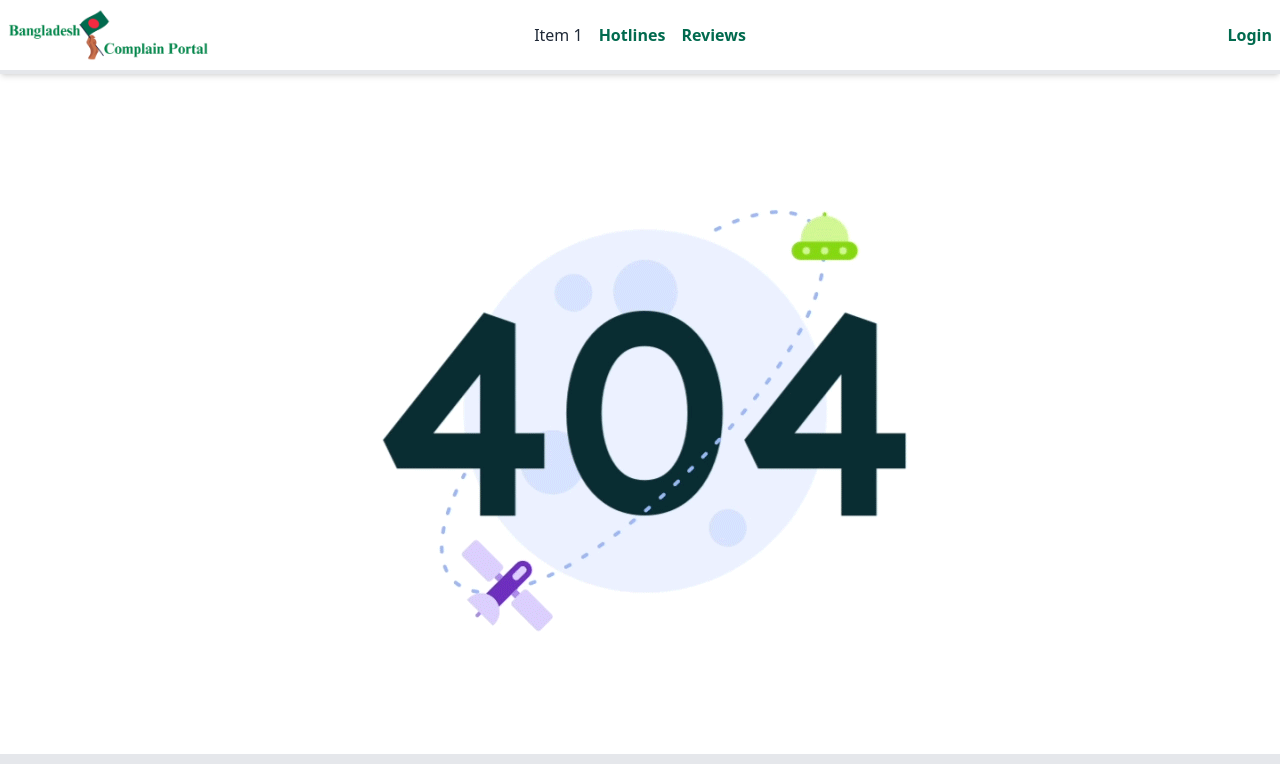
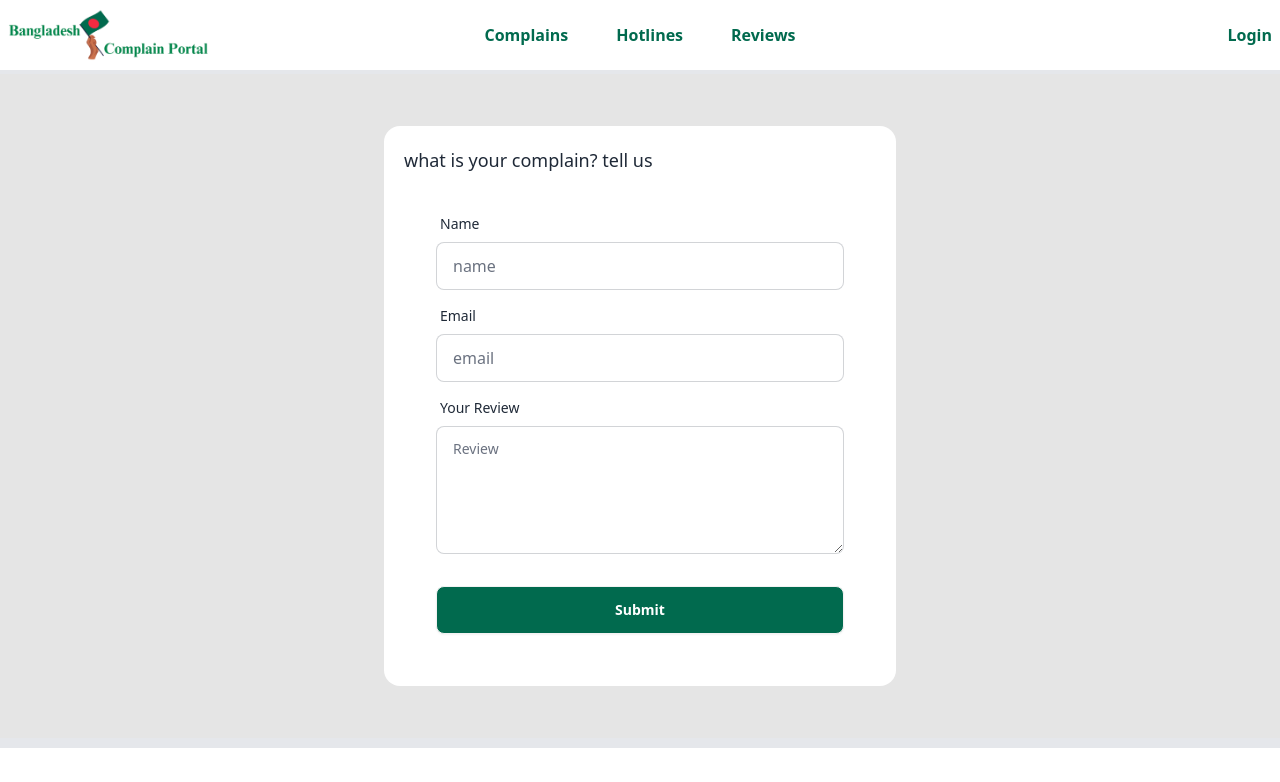
Before and after one commit to Sawom/Bangladesh_Complaint_Portal, a React (Vite) app: page /complains in a window 1280 px wide. Shown: the top 782 px of the page. Built offline with nearby package versions, Linux system fonts and the light colour scheme; no server answers.

Commit message:
complain page

```diff
--- a/src/App.jsx
+++ b/src/App.jsx
@@ -17,6 +17,8 @@ import ManageReview from "./Pages/ManageReview/ManageReview";
 import MyReviews from "./Pages/UserHomePage/MyReviews/MyReviews";
 import MyComplain from "./Pages/UserHomePage/MyComplain/MyComplain";
 import UpdateReview from "./Pages/UpdateReview/UpdateReview";
+import PostComplain from "./Pages/PostComplain/PostComplain";
+
 
 function App() {
   return (
@@ -35,6 +37,9 @@ function App() {
                   <Route path="" element={ <MyReviews></MyReviews> } ></Route>
                   <Route path="mycomplain" element={ <MyComplain></MyComplain> } ></Route>
                 </Route>
+
+                {/* post complain here */}
+                <Route path="/complains" element={ <PostComplain></PostComplain> } ></Route>
 
                 {/* update user */}
                 <Route path='/userhome/update/:id' element={ <UpdateUser></UpdateUser> }  ></Route>
--- a/src/Pages/AddReview/AddReview.jsx
+++ b/src/Pages/AddReview/AddReview.jsx
@@ -10,7 +10,6 @@ const AddReview = () => {
   const { user } = useFirebase();
   const [userInfo, setUserInfo] = useState({});
   const [loading, setLoading] = useState(true);
-  const [review, setReview] = useState({});
 
   // load single user by email
   useEffect(() => {
@@ -54,15 +53,14 @@ const AddReview = () => {
   return (
     <div
       style={{ backgroundColor: "#E5E5E5", minHeight: "70vh" }}
-      className="p-3">
+      className="p-3" >
       <br />
 
-      <div className="container mx-auto mt-4 mb-4 flex justify-center items-center">
+      <div className="container mx-auto mt-4 mb-4 flex justify-center items-center" >
         {/* update form */}
         <div
           className="card w-full max-w-lg shrink-0 p-5 "
-          style={{ backgroundColor: "#FFFFFF" }}
-        >
+          style={{ backgroundColor: "#FFFFFF" }} >
           <h2 className="text-lg"> Add your review to update our service </h2>
           <form className="card-body" onSubmit={handleSubmit(onSubmit)}>
             {/* name */}
--- /dev/null
+++ b/src/Pages/PostComplain/PostComplain.jsx
@@ -0,0 +1,85 @@
+import React from "react";
+
+const PostComplain = () => {
+  return (
+    <div
+      style={{ backgroundColor: "#E5E5E5", minHeight: "70vh" }}
+      className="p-3">
+      <br />
+      <div className="container mx-auto mt-4 mb-4 flex justify-center items-center">
+        {/* update form */}
+        <div
+          className="card w-full max-w-lg shrink-0 p-5 "
+          style={{ backgroundColor: "#FFFFFF" }}
+        >
+          <h2 className="text-lg"> what is your complain? tell us </h2>
+          <form className="card-body" >
+            {/* name */}
+            <div className="form-control">
+              <label className="label">
+                <span className="label-text">Name</span>
+              </label>
+              <input
+                type="text"
+                placeholder="name"
+                className="input input-bordered"
+                name="name"
+                defaultValue=""
+
+
+              />
+            </div>
+
+            {/* email */}
+            <div className="form-control">
+              <label className="label">
+                <span className="label-text">Email</span>
+              </label>
+              <input
+                type="email"
+                placeholder="email"
+                className="input input-bordered"
+                name="email"
+                defaultValue=""
+
+
+              />
+            </div>
+
+            {/* review */}
+            <div className="form-control">
+              <label className="label">
+                <span className="label-text">Your Review</span>
+              </label>
+              <textarea
+                className="textarea textarea-bordered h-32"
+                placeholder="Review"
+
+                required
+              ></textarea>
+            </div>
+
+
+            {/* sign up button */}
+            <div className="form-control mt-6">
+              <button
+                className="btn "
+                style={{
+                  backgroundColor: "#016A4E",
+                  color: "white",
+                  fontStyle: "bold",
+                }}
+              >
+                Submit
+              </button>
+            </div>
+          </form>
+        </div>
+      </div>
+
+      <br />
+    </div>
+  );
+};
+
+export default PostComplain;
--- a/src/Pages/Shared/Header/Header.jsx
+++ b/src/Pages/Shared/Header/Header.jsx
@@ -1,13 +1,7 @@
 import axios from "axios";
 import { Sidebar } from "flowbite-react";
 import React, { useEffect, useState } from "react";
-import {
-  HiArrowSmRight,
-  HiChartPie,
-  HiShoppingBag,
-  HiTable,
-  HiUser,
-} from "react-icons/hi";
+import { HiChartPie, HiTable, HiUser } from "react-icons/hi";
 import { Link } from "react-router-dom";
 import Swal from "sweetalert2";
 import logo from "../../../assets/logo/logo.png";
@@ -109,11 +103,26 @@ const Header = () => {
               tabIndex={0}
               className=" menu-sm dropdown-content bg-base-100 rounded-box z-[10] mt-3 w-36 p-2 shadow"
             >
-              <li>
-                <a>Item 1</a>
+              <li className="mb-2" >
+                <Link to="/complains">
+                  <span style={{ color: "#016A4E" }} className="font-bold">
+                    Complains
+                  </span>
+                </Link>
               </li>
-              <li>
-                <a>Item 3</a>
+              <li className="mb-2">
+                <Link to="/hotlines">
+                  <span style={{ color: "#016A4E" }} className="font-bold">
+                    Hotlines
+                  </span>
+                </Link>
+              </li>
+              <li >
+                <Link to="/reviews">
+                  <span style={{ color: "#016A4E" }} className="font-bold">
+                    Reviews
+                  </span>
+                </Link>
               </li>
             </ul>
           </div>
@@ -124,12 +133,20 @@ const Header = () => {
 
         {/* nav center */}
         <div className="navbar-center hidden lg:flex">
-          <ul className=" menu-horizontal gap-4">
+          <ul className=" menu-horizontal gap-12">
             <li>
-              <a>Item 1</a>
+              <Link to="/complains">
+                <span style={{ color: "#016A4E" }} className="font-bold">
+                  Complains
+                </span>
+              </Link>
             </li>
             <li>
-              <Link to="/hotlines"> <span style={{ color: "#016A4E" }} className="font-bold" >Hotlines</span>  </Link>
+              <Link to="/hotlines">
+                <span style={{ color: "#016A4E" }} className="font-bold">
+                  Hotlines
+                </span>
+              </Link>
             </li>
             <li>
               <Link to="/reviews">
@@ -167,7 +184,7 @@ const Header = () => {
                         htmlFor="my-drawer-4"
                         className="drawer-button btn btn-ghost"
                       >
-                        {/*test*/}
+                        {/* header user pic */}
                         <img
                           className=" w-[40px] h-[40px] rounded-full object-cover"
                           alt="Tailwind CSS Navbar component"
```
